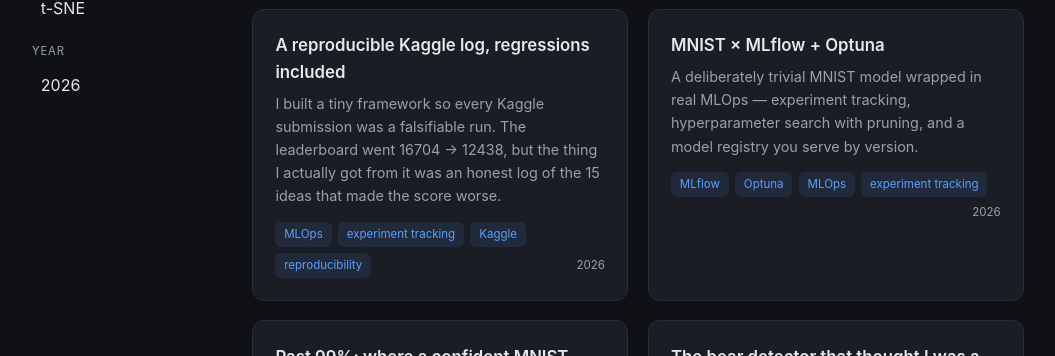
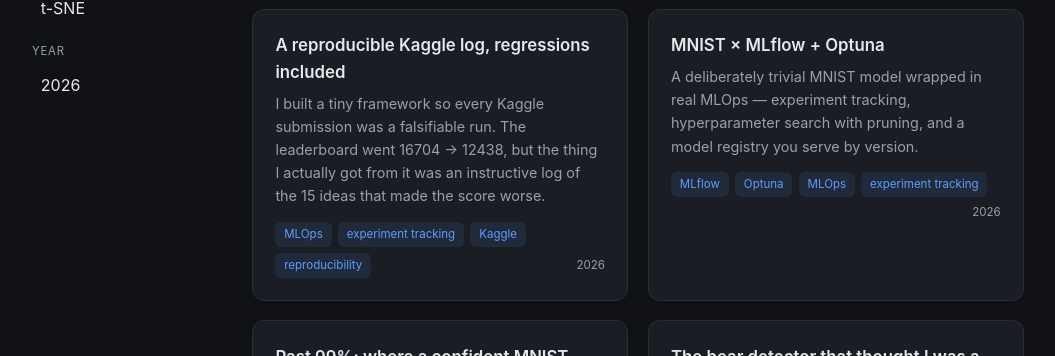
Before and after one commit to rp-playground/rp-playground.github.io, a Jekyll site: the page built from index.html, in a window 1280 px wide. Shown: the part 943-1299 px from the top of the page, without its empty margins (112-1167 px from the left). Built offline with Jekyll 4.4.1, drawn with Linux system fonts in a browser that asks for light colours.

Commit message:
style-guide: forbid the word 'honest'; drop it from the guide's own prose
Also commit the write-up's de-'honest' edits.

Co-Authored-By: Claude Opus 4.8 (1M context) <noreply@anthropic.com>

```diff
--- a/_writing/kaggle-lab.md
+++ b/_writing/kaggle-lab.md
@@ -2,7 +2,7 @@
 layout: article
 title: "A reproducible Kaggle log, regressions included"
 description: A small experiment-tracking framework for Kaggle — changelog-first runs, auto-submit, score polling, and an append-only log. The useful part wasn't the leaderboard climb; it was the 15 regressions it made me keep.
-summary: I built a tiny framework so every Kaggle submission was a falsifiable run. The leaderboard went 16704 → 12438, but the thing I actually got from it was an honest log of the 15 ideas that made the score worse.
+summary: I built a tiny framework so every Kaggle submission was a falsifiable run. The leaderboard went 16704 → 12438, but the thing I actually got from it was an instructive log of the 15 ideas that made the score worse.
 date: 2026-06-07
 tags: [MLOps, experiment tracking, Kaggle, reproducibility]
 ---
```
Also changed, not shown: docs/writing-style-guide.md (+7 -3 lines).
